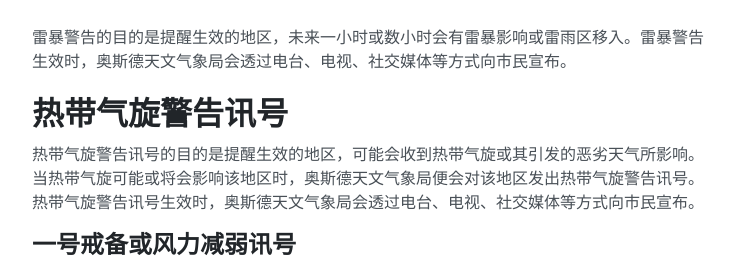
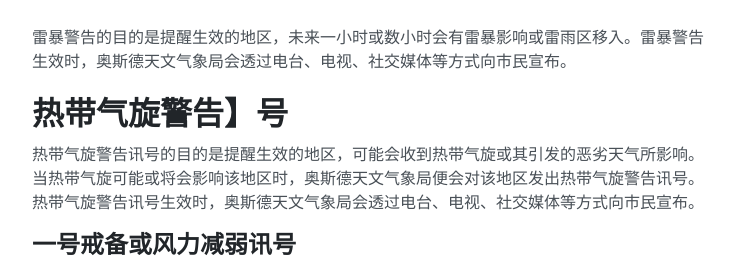
Before and after one commit to vunconf/vunconf.github.io, a Jekyll site: the page built from iao/osd/wns_intro.md, in a window 1280 px wide and 1400 px high, scrolled down 2132 px. Shown: the part 166-432 px from the top of the window, without its empty margins (272-1007 px from the left). Built offline with Jekyll 4.4.1, drawn with Linux system fonts in a browser that asks for light colours; some of the changed text lies outside the part shown.

Commit message:
Update wns_intro.md

```diff
--- a/iao/osd/wns_intro.md
+++ b/iao/osd/wns_intro.md
@@ -59,7 +59,7 @@ permalink: /iao/osd/wns_intro/
 <h1 id="THN">雷暴警告</h1>
 <img src="/assets/ThunderStormWarning_OSD.svg" width="25%" style="margin: 0px auto; margin-bottom: 25px;">
 <p>雷暴警告的目的是提醒生效的地区，未来一小时或数小时会有雷暴影响或雷雨区移入。雷暴警告生效时，奥斯德天文气象局会透过电台、电视、社交媒体等方式向市民宣布。</p>
-<h1 id="THN">热带气旋警告讯号</h1>
+<h1 id="THN">热带气旋警告】号</h1>
 <p>热带气旋警告讯号的目的是提醒生效的地区，可能会收到热带气旋或其引发的恶劣天气所影响。当热带气旋可能或将会影响该地区时，奥斯德天文气象局便会对该地区发出热带气旋警告讯号。热带气旋警告讯号生效时，奥斯德天文气象局会透过电台、电视、社交媒体等方式向市民宣布。</p>
 <h2 id="TPH1">一号戒备或风力减弱讯号</h2>
 <img src="/assets/TphNo1.svg" width="25%" style="margin: 0px auto; margin-bottom: 25px;border-radius: 0px;">
@@ -103,7 +103,7 @@ permalink: /iao/osd/wns_intro/
     </tr>
 </tbody>
 </table>
-<h2 id="TPH9">9 号烈风或暴风风力增强讯号</h2>
+<h2 id="TPH9">9 号烈风或暴风风力增强信号</h2>
 <img src="/assets/TphNo9.svg" width="25%" style="margin: 0px auto; margin-bottom: 25px;border-radius: 0px;">
 <p>表示该地区之烈风或暴风现正/预料显著地增强。市民应提前做好防风措施。</p>
 <h2 id="TPH10">10 号飓风信号</h2>
```
